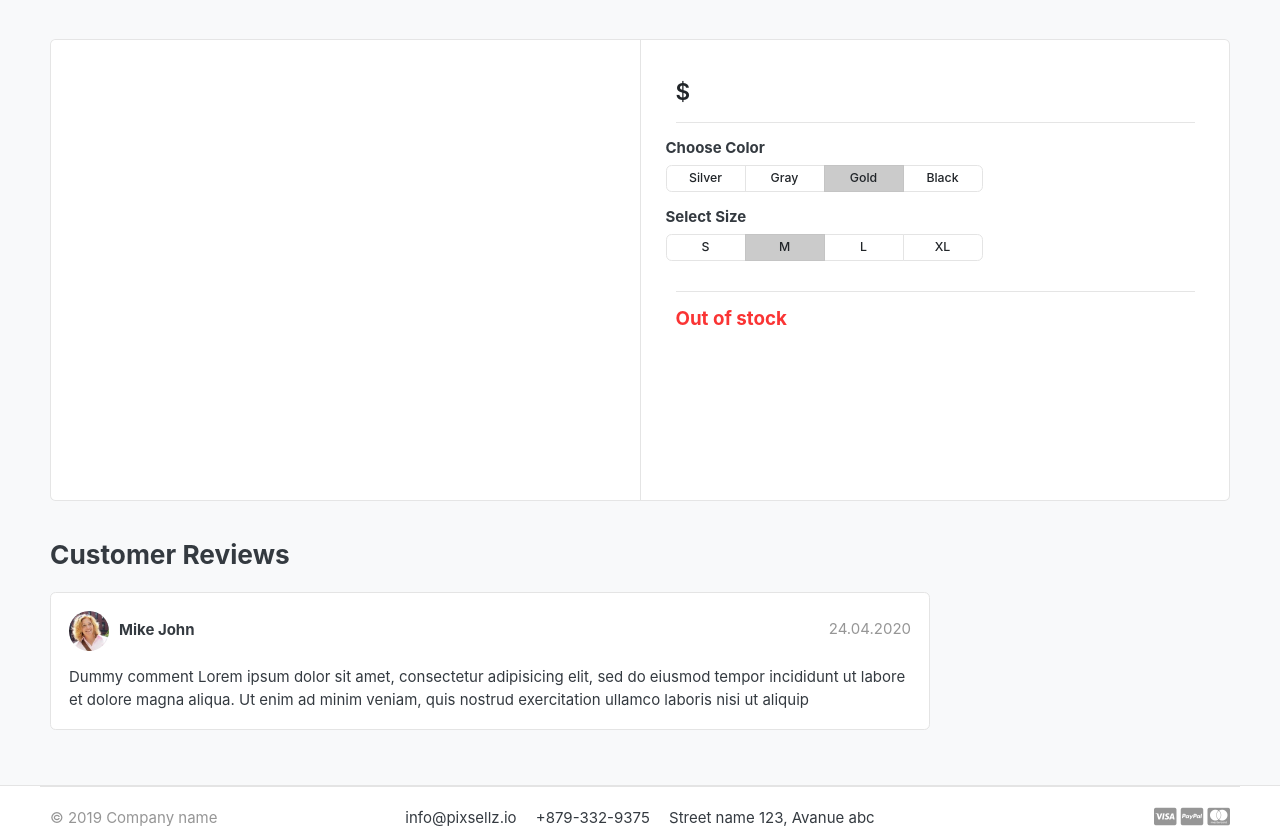
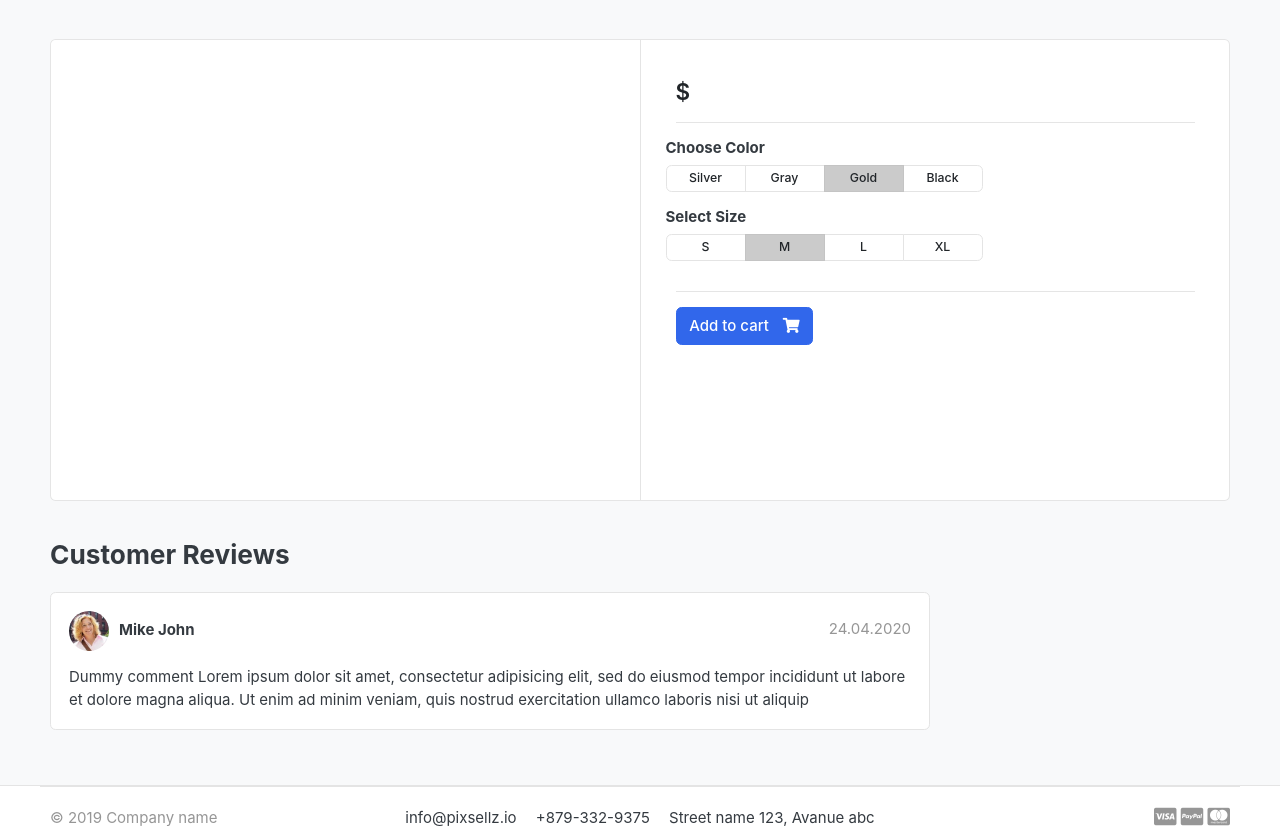
Before and after one commit to dipk-pawar/all_in_one_store, a Django app: template templates/store/product_detail.html in a window 1280 px wide. Shown: the part 119-945 px from the top of the page. Run offline with Django 3.2, Linux system fonts and the light colour scheme; the template is opened without the code that fills it, so the values that code supplies are empty; some libraries are stand-ins or nearby versions; some web fonts are replaced.

Commit message:
added Out of stock and already added to cart text and added view cart button

```diff
--- a/templates/store/product_detail.html
+++ b/templates/store/product_detail.html
@@ -67,10 +67,15 @@
 		</div>
 	</div> <!-- row.// -->
 	<hr>
-    {% if single_product.stock > 0 %}
-	    <a href="{% url 'add_cart' single_product.id %}" class="btn  btn-primary"> <span class="text">Add to cart</span> <i class="fas fa-shopping-cart"></i>  </a>
-    {% else %}
-        <h5 class="text-danger">Out of stock</h5>
+    {% if single_product.stock <= 0 %}
+		<h5 class="text-danger">Out of stock</h5>
+	{% else %}
+		{% if in_cart %}
+			<a class="btn btn-success"> <span class="text">Added to cart</span> <i class="fas fa-check"></i></a>
+			<a href="{% url 'cart' %}" class="btn  btn-outline-primary"> <span class="text">View cart</span> <i class="fas fa-eye"></i></a>
+    	{% else %}
+	    <a href="{% url 'add_cart' single_product.id %}" class="btn  btn-primary"> <span class="text">Add to cart</span> <i class="fas fa-shopping-cart"></i></a>
+        {% endif %}
     {% endif %}
 </article> <!-- product-info-aside .// -->
 		</main> <!-- col.// -->
```
Also changed, not shown: apps/store/views.py (+8 -1 lines).
